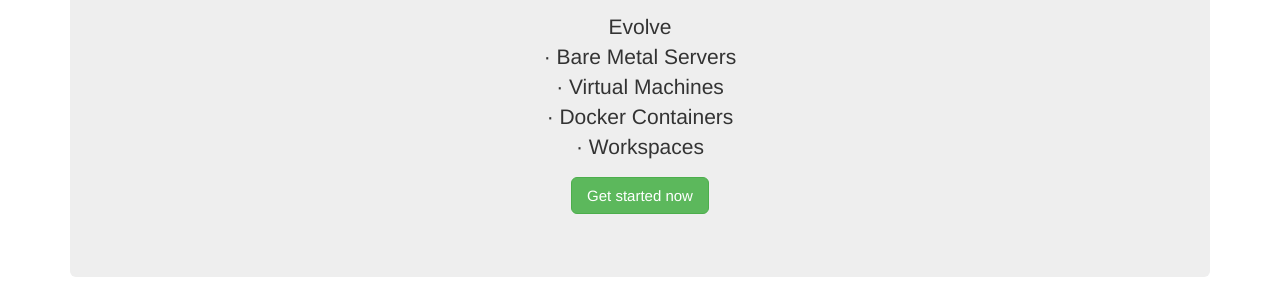
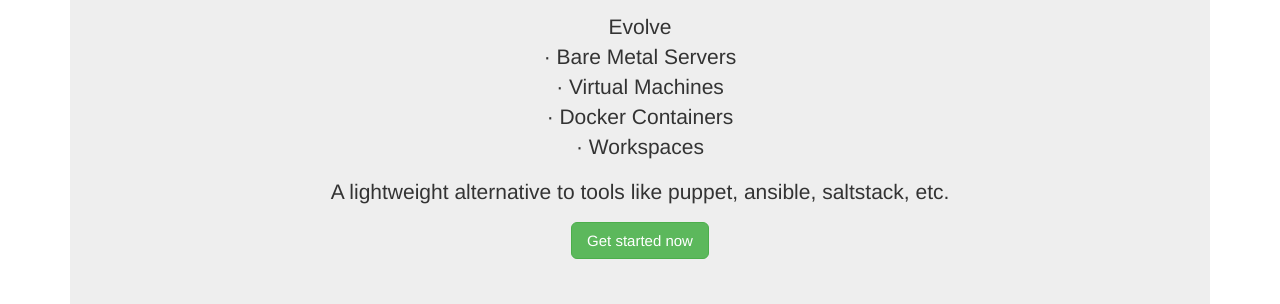
Before and after one commit to server-mechanic/server-mechanic.github.io, a plain HTML site: page index.html in a window 1280 px wide. Shown: the part 285-589 px from the top of the page. Drawn offline with Linux system fonts and the light colour scheme.

Commit message:
Generated from 272ce0261f2575609b293aeabc5465e8d92d4e64.

```diff
--- a/index.html
+++ b/index.html
@@ -32,6 +32,7 @@
           · Docker Containers<br>
           · Workspaces
         </p>
+        <p>A lightweight alternative to tools like puppet, ansible, saltstack, etc.</p>
         <p><a class="btn btn-lg btn-success" href="quickstart.html" role="button">Get started now</a></p>
       </div>
 <footer class="footer row"><div class="col-md-6 col-lg-6"><p>Copyright © 2016, 2017 by the Server Mechanic Team.</p></div>
```
